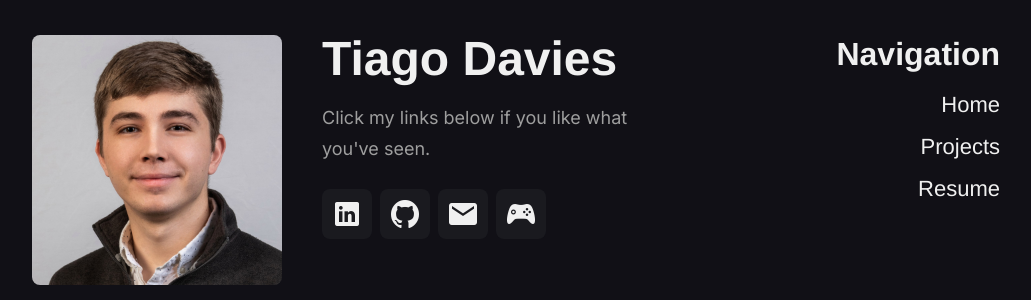
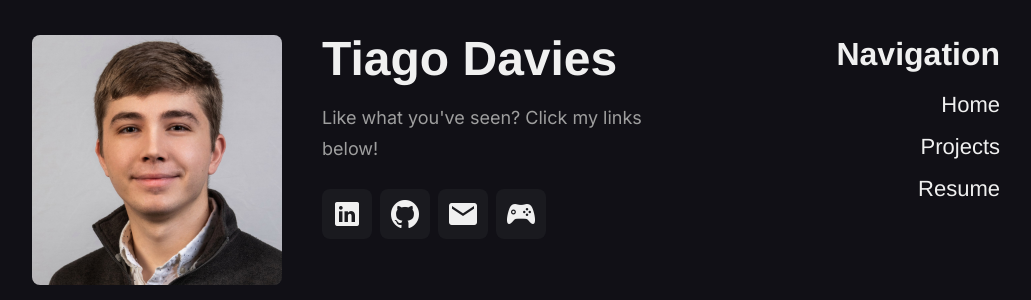
Before and after one commit to YAGOTAGO/yagotago.github.io, a Jekyll site: the page built from index.html, in a window 1280 px wide and 900 px high, scrolled down 3157 px. Shown: the part 398-698 px from the top of the window, without its empty margins (124-1155 px from the left). Built offline with Jekyll 4.4.1, drawn with Linux system fonts in a browser that asks for light colours; nearby versions of some CDN libraries; some web fonts are replaced; the list of posts is cut into pages by our own code.

Commit message:
Update settings.yml

```diff
--- a/_data/settings.yml
+++ b/_data/settings.yml
@@ -21,7 +21,7 @@ menu__settings:
 # Author Settings
 author:
   author__name: Tiago Davies
-  author__bio: Click my links below if you like what you've seen.
+  author__bio: Like what you've seen? Click my links below!
   author__avatar: '/images/personal/Tiago-Portrait.jpg'
 
 social:
```
